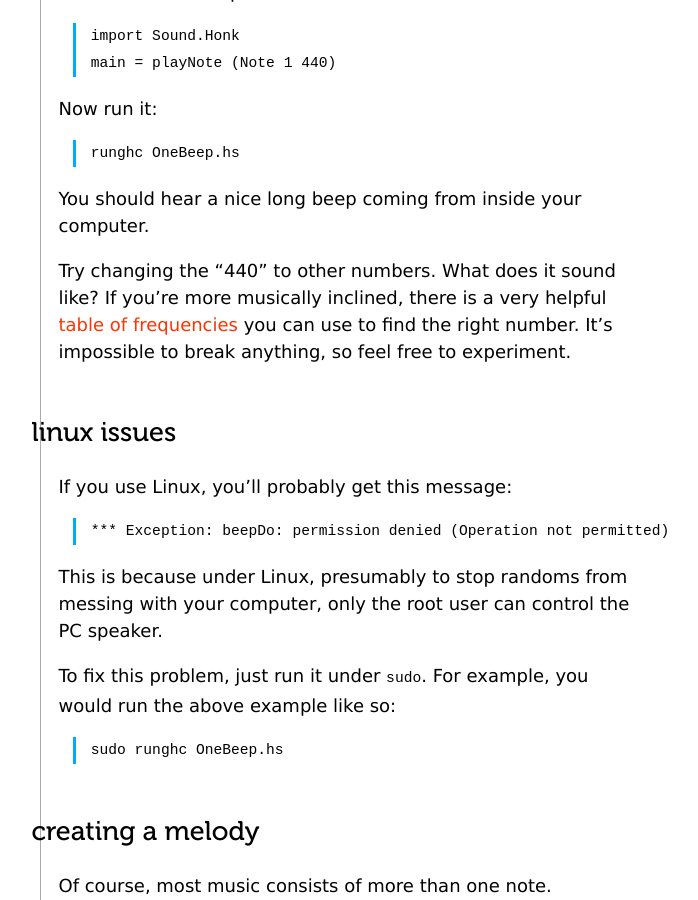
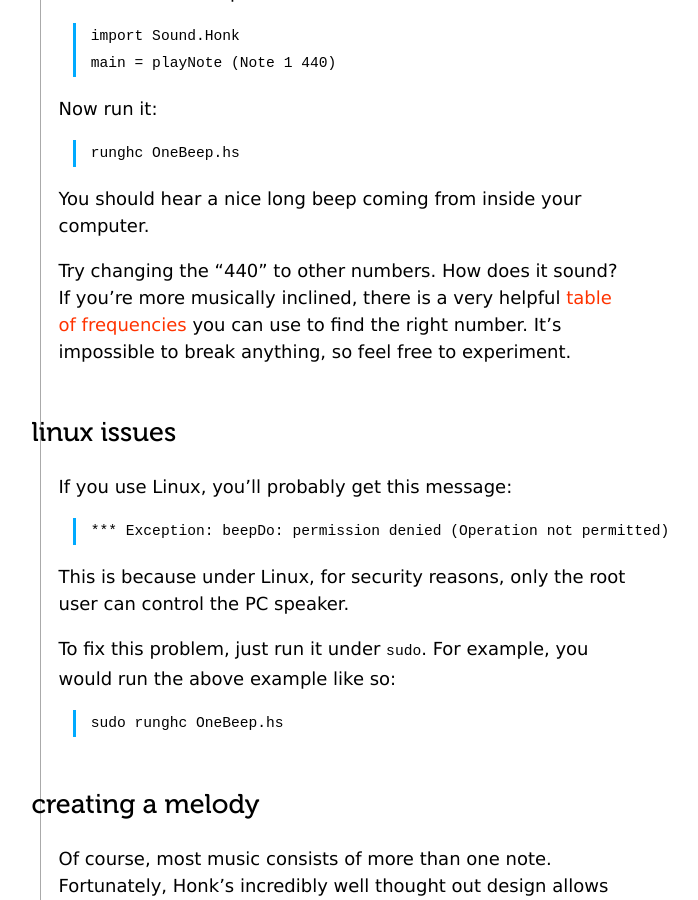
Before and after one commit to lambda-fairy/honk, a Jekyll site: the page built from learn/index.markdown, in a window 1280 px wide and 900 px high, scrolled down 501 px. Shown: the whole window, without its empty margins (294-992 px from the left). Built offline with Jekyll 4.4.1, drawn with Linux system fonts in a browser that asks for light colours.

Commit message:
Reduce informality

```diff
--- a/learn/index.markdown
+++ b/learn/index.markdown
@@ -25,7 +25,7 @@ Now run it:
 
 You should hear a nice long beep coming from inside your computer.
 
-Try changing the "440" to other numbers. What does it sound like? If you're more
+Try changing the "440" to other numbers. How does it sound? If you're more
 musically inclined, there is a very helpful [table of frequencies][] you can use
 to find the right number. It's impossible to break anything, so feel free to
 experiment.
@@ -38,8 +38,8 @@ If you use Linux, you'll probably get this message:
 
     *** Exception: beepDo: permission denied (Operation not permitted)
 
-This is because under Linux, presumably to stop randoms from messing with your
-computer, only the root user can control the PC speaker.
+This is because under Linux, for security reasons, only the root user can
+control the PC speaker.
 
 To fix this problem, just run it under `sudo`. For example, you would run the
 above example like so:
```
